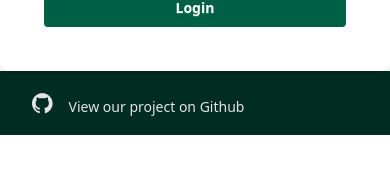
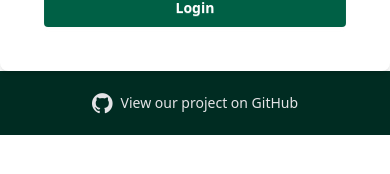
Before and after one commit to my-travel-palette/my-travel-palette, a React (Vite) app: page /log-in in a window 390 px wide. Shown: the part 640-814 px from the top of the page. Built offline with nearby package versions, Linux system fonts and the light colour scheme; no server answers.

Commit message:
feat: add responsive to Footer component

```diff
--- a/src/components/Footer.jsx
+++ b/src/components/Footer.jsx
@@ -1,18 +1,17 @@
 function Footer() {
   return (
-    <footer className="footer sm:footer-horizontal bg-emerald-950 text-neutral-content items-center p-4">
-      <aside className="grid-flow-col items-center">
+    <footer className="footer flex flex-col sm:flex-row justify-center items-center gap-2 bg-emerald-950 text-neutral-content p-4 text-center">
       <a
         href="https://github.com/my-travel-palette/my-travel-palette"
         target="_blank"
-          className="footer-link"
+        rel="noopener noreferrer"
+        className="flex items-center gap-2 hover:text-white transition"
       >
-          <span className="text-2xl p-4">
+        <span className="text-2xl">
           <i className="fa fa-github" aria-hidden="true"></i>
         </span>
-          View our project on Github
+        <span className="text-sm md:text-base">View our project on GitHub</span>
       </a>
-      </aside>
     </footer>
   );
 }
```
Lines whose indentation alone changed are shown as unchanged.
